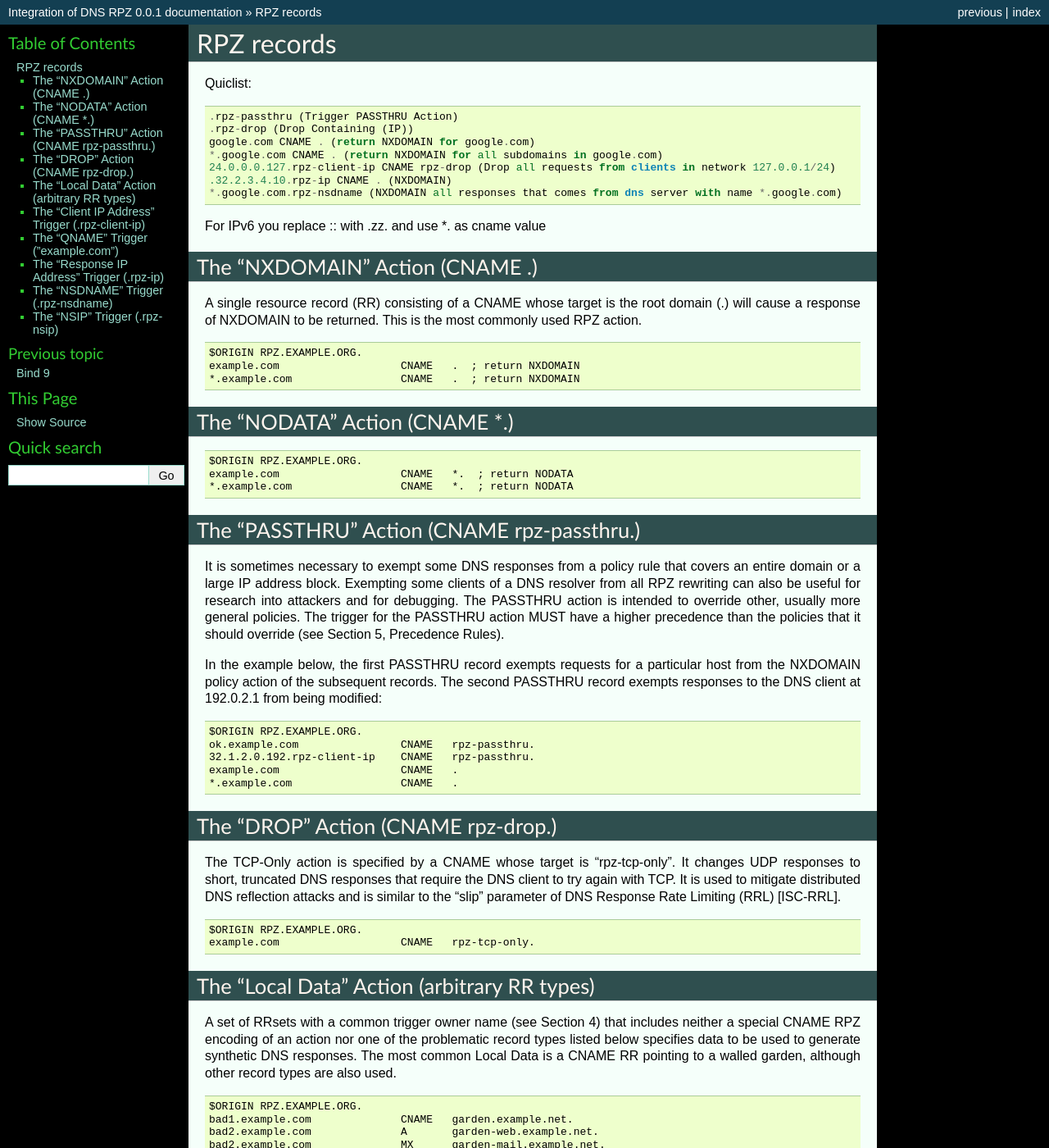
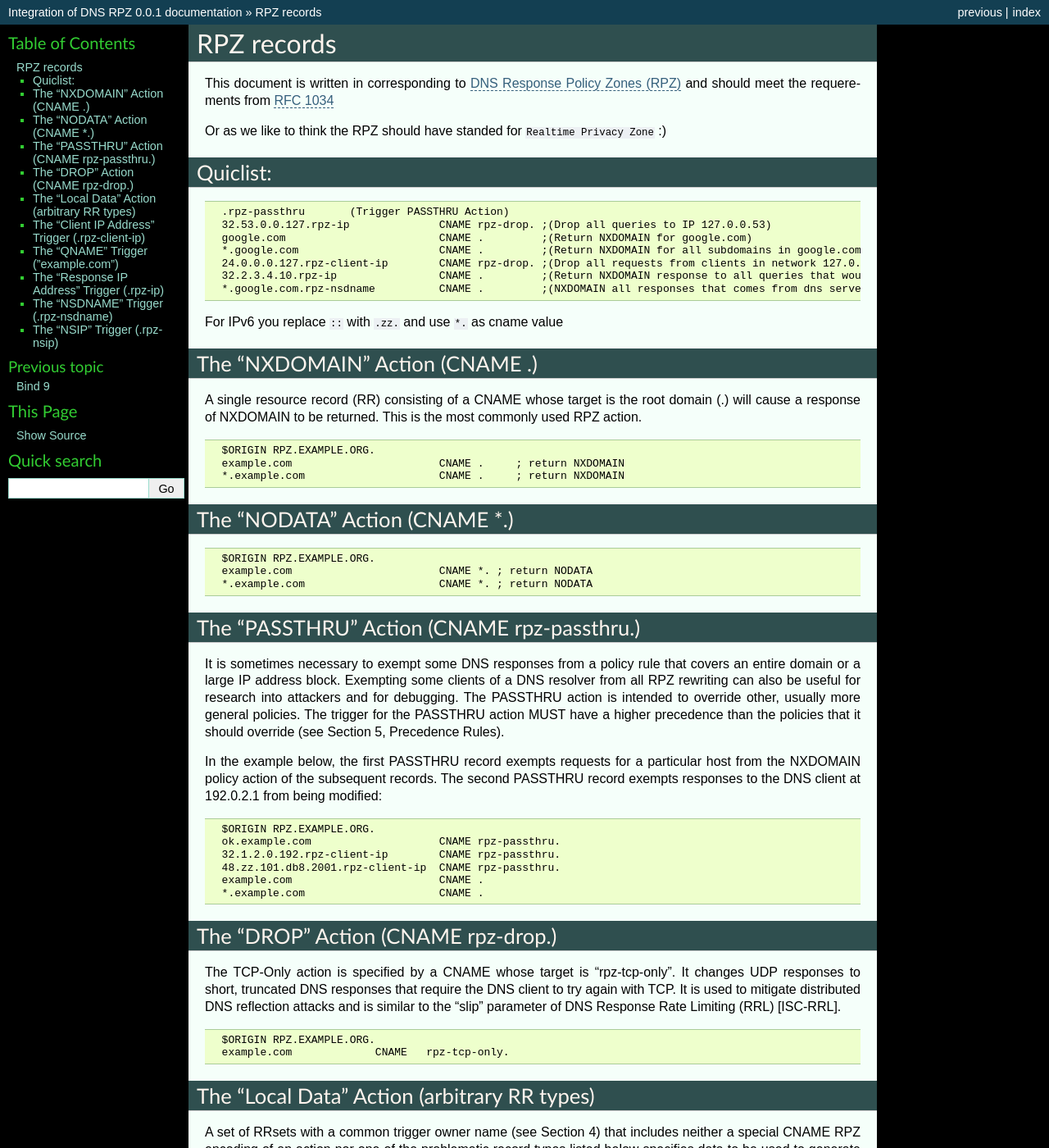
Before and after one commit to alsyundawy/dns-rpz-integration, a Sphinx documentation site: the page built from docs/source/rpz-zone.md, in a window 1280 px wide and 1400 px high. Shown: the whole window at 82% size. Built offline with Sphinx 7.4.7, drawn with Linux system fonts in a browser that asks for light colours; pages that are not in the unit, such as notebooks, are missing from menus; some of the changed text lies outside the part shown.

Commit message:
improved rpz explanation

````diff
--- a/docs/source/indexTOC.rst
+++ b/docs/source/indexTOC.rst
@@ -13,6 +13,6 @@
 
    :hidden:
 
-   'Bind_9/named.conf.default-zones'
-   'Bind_9/named.conf.options'
-   'Bind_9/named.conf.rpz-zones'
+   Bind_9/named.conf.default-zones
+   Bind_9/named.conf.options
+   Bind_9/named.conf.rpz-zones
--- a/docs/source/rpz-zone.md
+++ b/docs/source/rpz-zone.md
@@ -1,30 +1,40 @@
 # RPZ records
 
- Quiclist:
+This document is written in corresponding to [DNS Response Policy Zones (RPZ)](https://datatracker.ietf.org/doc/html/draft-vixie-dns-rpz-04) and should meet the requerements from [RFC 1034](http://tools.ietf.org/html/rfc1034)
 
-	.rpz-passthru (Trigger PASSTHRU Action)
-	.rpz-drop (Drop Containing (IP))
-	google.com CNAME . (return NXDOMAIN for google.com)
-	*.google.com CNAME . (return NXDOMAIN for all subdomains in google.com)
-	24.0.0.0.127.rpz-client-ip CNAME rpz-drop (Drop all requests from clients in network 127.0.0.1/24)
-	.32.2.3.4.10.rpz-ip CNAME . (NXDOMAIN)
-	*.google.com.rpz-nsdname (NXDOMAIN all responses that comes from dns server with name *.google.com)
+Or as we like to think the RPZ should have standed for `Realtime Privacy Zone` :)
 
-For IPv6 you replace :: with .zz. and use *. as cname value
+### Quiclist:
+
+```
+  .rpz-passthru       (Trigger PASSTHRU Action)
+  32.53.0.0.127.rpz-ip              CNAME rpz-drop. ;(Drop all queries to IP 127.0.0.53)
+  google.com                        CNAME .         ;(Return NXDOMAIN for google.com)
+  *.google.com                      CNAME .         ;(Return NXDOMAIN for all subdomains in google.com)
+  24.0.0.0.127.rpz-client-ip        CNAME rpz-drop. ;(Drop all requests from clients in network 127.0.0.1/24)
+  32.2.3.4.10.rpz-ip                CNAME .         ;(Return NXDOMAIN response to all queries that would have lead to the IP `10.4.3.2`)
+  *.google.com.rpz-nsdname          CNAME .         ;(NXDOMAIN all responses that comes from dns server within name *.google.com)
+```
+
+For IPv6 you replace `::` with `.zz.` and use `*.` as cname value
 
 ## The "NXDOMAIN" Action (CNAME .)
 
 A single resource record (RR) consisting of a CNAME whose target is the root domain (.) will cause a response of NXDOMAIN to be returned. This is the most commonly used RPZ action.
 
-    $ORIGIN RPZ.EXAMPLE.ORG.
-    example.com                   CNAME   .  ; return NXDOMAIN
-    *.example.com                 CNAME   .  ; return NXDOMAIN
+```
+  $ORIGIN RPZ.EXAMPLE.ORG.
+  example.com                       CNAME .	; return NXDOMAIN
+  *.example.com                     CNAME .	; return NXDOMAIN
+```
 
 ## The "NODATA" Action (CNAME *.)
 
-    $ORIGIN RPZ.EXAMPLE.ORG.
-    example.com                   CNAME   *.  ; return NODATA
-    *.example.com                 CNAME   *.  ; return NODATA
+```
+  $ORIGIN RPZ.EXAMPLE.ORG.
+  example.com                       CNAME *. ; return NODATA
+  *.example.com                     CNAME *. ; return NODATA
+```
 
 ## The "PASSTHRU" Action (CNAME rpz-passthru.)
 
@@ -32,42 +42,50 @@
 
 In the example below, the first PASSTHRU record exempts requests for a particular host from the NXDOMAIN policy action of the subsequent records. The second PASSTHRU record exempts responses to the DNS client at 192.0.2.1 from being modified:
 
-    $ORIGIN RPZ.EXAMPLE.ORG.
-    ok.example.com                CNAME   rpz-passthru.
-    32.1.2.0.192.rpz-client-ip    CNAME   rpz-passthru.
-    example.com                   CNAME   .
-    *.example.com                 CNAME   .
+```
+  $ORIGIN RPZ.EXAMPLE.ORG.
+  ok.example.com                    CNAME rpz-passthru.
+  32.1.2.0.192.rpz-client-ip        CNAME rpz-passthru.
+  48.zz.101.db8.2001.rpz-client-ip  CNAME rpz-passthru.
+  example.com                       CNAME .
+  *.example.com                     CNAME .
+```
 
 ## The "DROP" Action (CNAME rpz-drop.)
 The TCP-Only action is specified by a CNAME whose target is "rpz‑tcp‑only". It changes UDP responses to short, truncated DNS responses that require the DNS client to try again with TCP. It is used to mitigate distributed DNS reflection attacks and is similar to the "slip" parameter of DNS Response Rate Limiting (RRL) [ISC-RRL].
 
-    $ORIGIN RPZ.EXAMPLE.ORG.
-    example.com                   CNAME   rpz-tcp-only.
+```
+  $ORIGIN RPZ.EXAMPLE.ORG.
+  example.com             CNAME   rpz-tcp-only.
+```
 
 ## The "Local Data" Action (arbitrary RR types)
 A set of RRsets with a common trigger owner name (see Section 4) that includes neither a special CNAME RPZ encoding of an action nor one of the problematic record types listed below specifies data to be used to generate synthetic DNS responses. The most common Local Data is a CNAME RR pointing to a walled garden, although other record types are also used.
 
-    $ORIGIN RPZ.EXAMPLE.ORG.
-    bad1.example.com              CNAME   garden.example.net.
-    bad2.example.com              A       garden-web.example.net.
-    bad2.example.com              MX      garden-mail.example.net.
-    32.3.2.0.192.rpz-client-ip    A       quarantine.example.net.
+```
+  $ORIGIN RPZ.EXAMPLE.ORG.
+  bad1.example.com                  CNAME garden.example.net.
+  bad2.example.com                  A     garden-web.example.net.
+  bad2.example.com                  MX    garden-mail.example.net.
+  32.3.2.0.192.rpz-client-ip        A     quarantine.example.net.
+  48.zz.101.db8.2001.rpz-client-ip  CNAME quarantine.example.org.
+```
 
 Note that because an RPZ is a valid DNS zone, if the action of a policy rule contains a CNAME RR, then no other RRs are allowed for that owner name (trigger).
 
 The special RPZ encodings which are not to be taken as Local Data are CNAMEs with targets that are:
 
-  +  "." (NXDOMAIN action),
-  +  "*." (NODATA action),
-  +  a top level domain starting with "rpz-",
-  +  a child of a top level domain starting with "rpz-".
+  + "." (NXDOMAIN action),
+  + "*." (NODATA action),
+  + a top level domain starting with "rpz-",
+  + a child of a top level domain starting with "rpz-".
 
 The problematic types and records which also do not encode Local Data actions include:
 
-  +  SOA records,
-  +  NS records,
-  +  DNAME records,
-  +  all DNSSEC-related records (see [RFC4034]).
+  + SOA records,
+  + NS records,
+  + DNAME records,
+  + all DNSSEC-related records (see [RFC 4034](http://tools.ietf.org/html/rfc4034)).
 
 When a Local Data policy rule matches, the RRsets of Local Data are used to generate the response as if they comprised all of the authoritative data for the QNAME. If the requested type (QTYPE) is ANY, then all of these Local Data RRsets are returned. Otherwise, the RRset of the requested RR type is returned, or a CNAME is returned if it is available. If no CNAME nor RRset of the requested type is available, then the response is normally NODATA (ANCOUNT=0). Using the example above, if client 192.0.2.3 asks for MX records, it will receive NODATA, because the policy rule with the matching Client IP Address trigger contains RRsets of RRtype A but none of RRtype MX.
 
@@ -79,35 +97,44 @@
 
 In the example below, a client that asks for A RRs for "BAD.EXAMPLE.COM" will receive a response starting with "BAD.EXAMPLE.COM CNAME BAD.EXAMPLE.COM.GARDEN.EXAMPLE.NET". The DNS server using RPZ will then probably try to resolve "BAD.EXAMPLE.COM.GARDEN.EXAMPLE.NET" by requesting A RRs from the authority for "GARDEN.EXAMPLE.NET". That authority should answer with NODATA, NXDOMAIN, or an A RRset, but in any case can log the request to show that a request for "BAD.EXAMPLE.COM" has been received.
 
-    $ORIGIN RPZ.EXAMPLE.ORG.
-    bad.example.com               CNAME   *.garden.example.net.
+```
+  $ORIGIN RPZ.EXAMPLE.ORG.
+  bad.example.com                   CNAME *.garden.example.net.
+```
 
 ## The "Client IP Address" Trigger (.rpz-client-ip)
 The IP addresses of DNS clients sending requests can be used as triggers, which can be useful for disabling RPZ rewriting for DNS clients used for testing or investigating, or for quarantining compromised clients. Client IP Address policy RRsets have owner names that are subdomains of "rpz-client-ip" relativized to the RPZ apex name, preceded by an encoded IP address or block of addresses.
 
 For example, the following would drop all requests from clients in 192.0.2.0/24 and give truthful answers to requests from a client at 2001:db8::3.
 
-    $ORIGIN RPZ.EXAMPLE.ORG.
-    24.0.2.0.192.rpz-client-ip      CNAME rpz-drop.
-    128.3.zz.db8.2001.rpz-client-ip CNAME rpz-passthru.
+```
+  $ORIGIN RPZ.EXAMPLE.ORG.
+  24.0.2.0.192.rpz-client-ip        CNAME rpz-drop.
+  128.3.zz.db8.2001.rpz-client-ip   CNAME rpz-passthru.
+```
 
 ## The "QNAME" Trigger ("example.com")
 The QNAME policy trigger matches requested domains, that is, the QNAME field of the question sections in DNS requests and responses. (See [RFC1035].) The owner name of an RPZ QNAME policy RRset is the relativized name of the domain name about which policy is being expressed. For example, if the RPZ apex name is "RPZ.EXAMPLE.ORG", an RRset at "EXAMPLE.COM.RPZ.EXAMPLE.ORG" would affect responses to requests about "EXAMPLE.COM".
 
 Wildcards work as expected, so the owner name "*.EXAMPLE.COM.RPZ.EXAMPLE.ORG" would match queries for any subdomain of "EXAMPLE.COM". To control the policy for both a name and its subdomains, two policy RRsets must be used, one for the domain itself and another for a wildcard subdomain. In the following example, queries for both "EXAMPLE.COM" and all subdomains of "EXAMPLE.COM" will result in synthetic NXDOMAIN responses.
 
-    $ORIGIN RPZ.EXAMPLE.ORG.
-    example.com                 CNAME   .
-    *.example.com               CNAME   .
+```
+  $ORIGIN RPZ.EXAMPLE.ORG.
+  example.com                       CNAME .	; return NXDOMAIN
+  *.example.com                     CNAME .	; return NXDOMAIN
+```
 
 ## The "Response IP Address" Trigger (.rpz-ip)
 The Response IP Address trigger matches IP addresses that would appear in the unaltered DNS response contents, specifically the RDATA of A or AAAA records in the answer sections of DNS responses. IP addresses in the authority and additional sections are not considered. Response IP Address policy RRsets have owner names that are subdomains of "rpz-ip" relativized to the RPZ apex name, and an encoded IP address or block of addresses. The IP address encodings are identical to those described in Section 4.1.1 for Client IP Address triggers.
 
 For example, to force an NXDOMAIN response whenever a truthful response would contain an answer section A RRset having an address in 192.0.2.0/24 unless address 192.0.2.2 is present, the RPZ would contain these records:
 
-    $ORIGIN RPZ.EXAMPLE.ORG.
-    24.0.2.0.192.rpz-ip         CNAME   .
-    32.2.2.0.192.rpz-ip         CNAME   rpz-passthru.
+```
+  $ORIGIN RPZ.EXAMPLE.ORG.
+  24.0.2.0.192.rpz-ip               CNAME .
+  32.2.2.0.192.rpz-ip               CNAME rpz-passthru.
+  48.zz.101.db8.2001.rpz-client-ip  CNAME rpz-passthru.
+```
 
 ## The "NSDNAME" Trigger (.rpz-nsdname)
 The NSDNAME policy trigger matches name server names (NS RR) of all name servers in the data paths for all RRsets that would be present in the answer section of the unaltered DNS response.
@@ -116,8 +143,10 @@
 
 NSDNAME policies are encoded as RRsets in subdomains of "rpz‑nsdname" but otherwise are much like QNAME policies (Section 4.2). For example, to force an NXDOMAIN answer whenever a name server for the requested domain or one of its parents is "NS.EXAMPLE.COM", the RPZ would contain the following:
 
-    $ORIGIN RPZ.EXAMPLE.ORG.
-    ns.example.com.rpz-nsdname  CNAME   .
+```
+  $ORIGIN RPZ.EXAMPLE.ORG.
+  ns.example.com.rpz-nsdname        CNAME .
+```
 
 The NS records used for this calculation are either delegations (NS RRs in the authority sections of answers from authorities for the parent zone) or authoritative data from the zone itself. An implementation MAY use either, both, or whichever is currently available. See Section 9.4 about some implementation considerations for this choice, and Section 12.5 about security considerations.
 
@@ -133,8 +162,11 @@
 
 For example, to force an NXDOMAIN answer whenever one of the name servers for the requested domain (QNAME) or one of its ancestors has an address in the 192.0.2.0/24 block, the RPZ would contain the following:
 
-    $ORIGIN RPZ.EXAMPLE.ORG.
-    24.0.2.0.192.rpz-nsip       CNAME   .
+```
+  $ORIGIN RPZ.EXAMPLE.ORG.
+  24.0.2.0.192.rpz-nsip             CNAME .
+  48.zz.101.db8.2001.rpz-client-ip  CNAME rpz-tcp-only.
+```
 
 The NS, A, and AAAA records used for this calculation are either delegations and glue (RRs in authority and additional sections of answers from authorities for the parent zone) or authoritative data from the zone itself. As with NSIP, an implementation MAY use either, both, or whichever is currently available; see Section 9.4 on "ns-wait-recurse".
 
````
